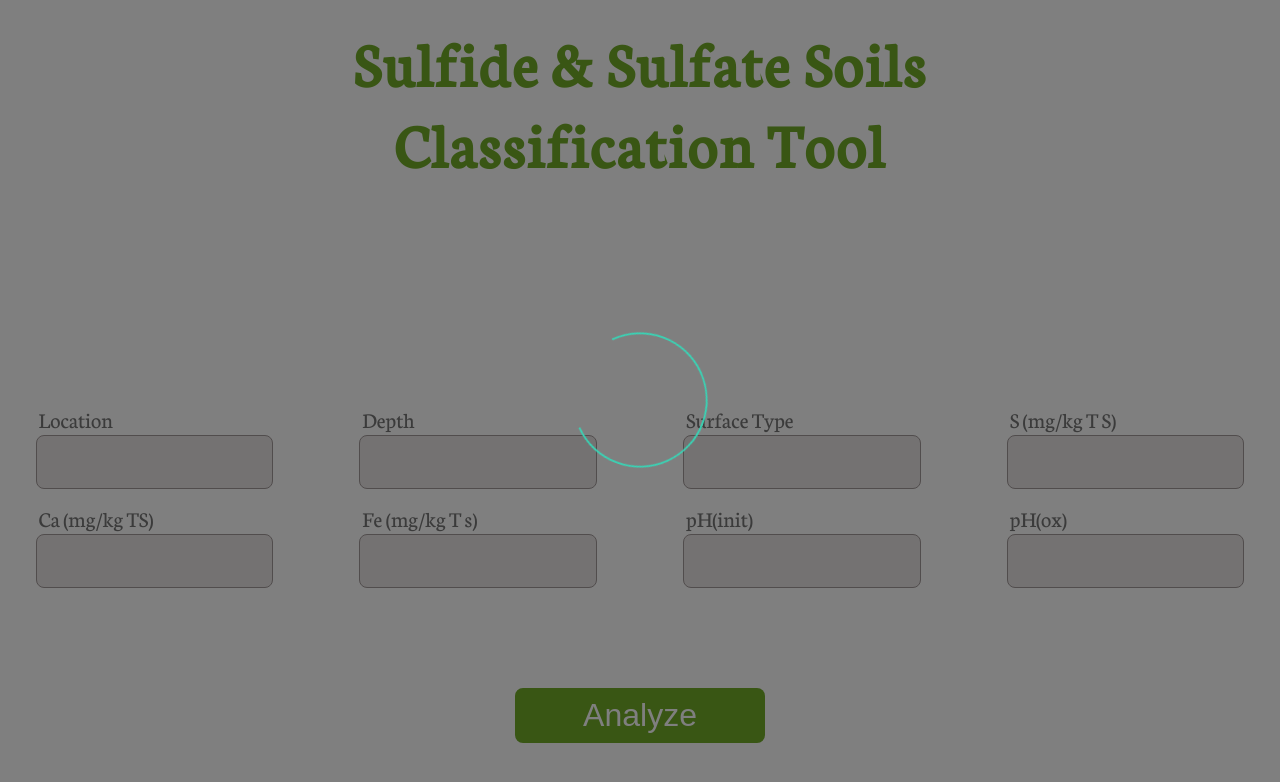
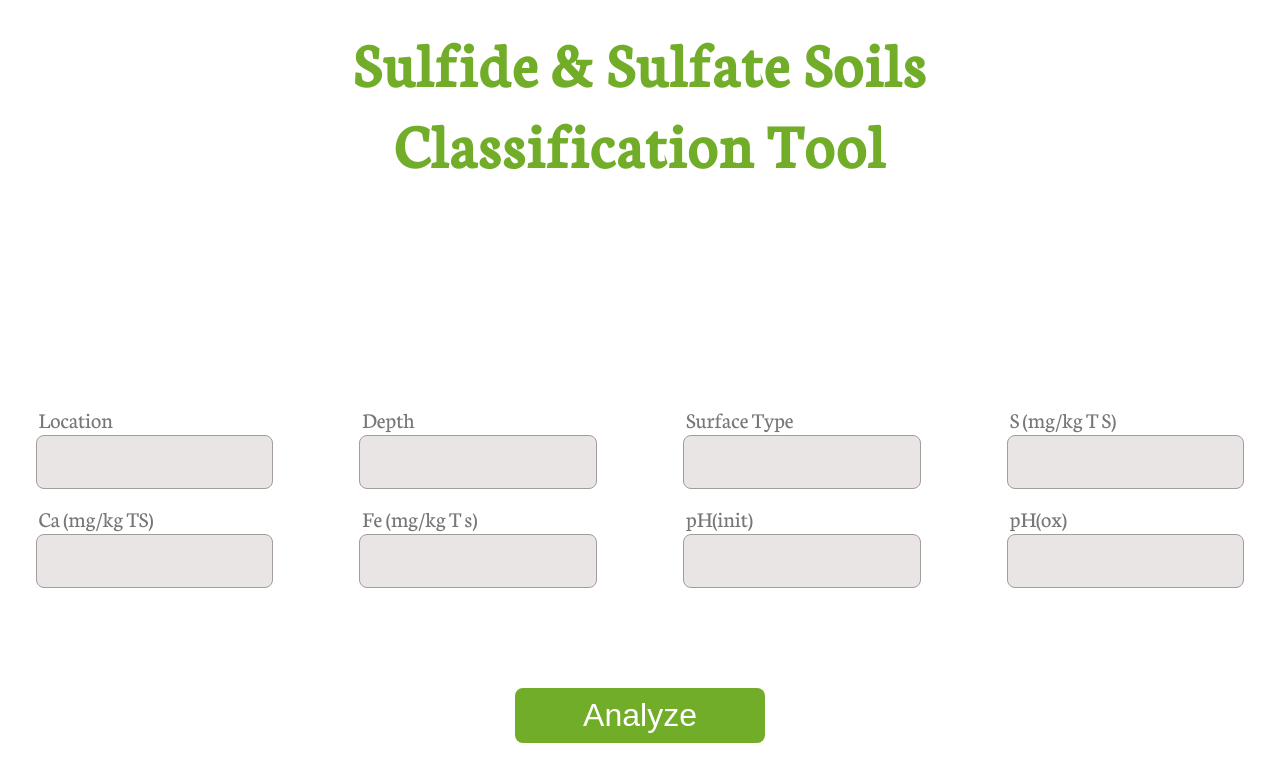
Before and after one commit to CasperKristiansson/AL1523-Digitalisation-and-Innovation-for-Sustainable-Development, a React (Create React App) app: page / in a window 1280 px wide. Shown: the top 782 px of the page. Built offline with nearby package versions, Linux system fonts and the light colour scheme.

Commit message:
Loader activate function

```diff
--- a/src/Components/loader.tsx
+++ b/src/Components/loader.tsx
@@ -17,14 +17,18 @@ const useStyles = createUseStyles({
     },
 });
 
-export const Loader: React.FC<{}> = (): JSX.Element => {
+export const Loader: React.FC<{ show: boolean }> = ({ show }): JSX.Element => {
 	const classes = useStyles();
 
 	return (
 		<>
-			<div className={classes.Overlay}>
-                <FadeLoader color="#36d7b7" size={150}/>
-            </div>
+            {show ?
+                <div className={classes.Overlay}>
+                    <FadeLoader color="#36d7b7" size={150}/>
+                </div>
+                :
+                null
+            }
 		</>
 	);
 };
--- a/src/Pages/tool.tsx
+++ b/src/Pages/tool.tsx
@@ -27,6 +27,7 @@ const useStyles = createUseStyles({
 export const Tool: React.FC<{}> = (): JSX.Element => {
 	const classes = useStyles();
 
+	const [loading, setLoading] = React.useState(false);
 	const [state, setState] = React.useState({
 		location: "",
 		depth: "",
@@ -38,14 +39,18 @@ export const Tool: React.FC<{}> = (): JSX.Element => {
 		pHox: "",
 	});
 
+	const handleAnalyzeClick = () => {
+		setLoading(true);
+	};
+
 	return (
 		<>
-			<Loader />
+			<Loader show={loading} />
 			<Header />
 			<Input setState={setState} state={state}/>
 			<div className={classes.ButtonWrapper}>
 				<button className={classes.Button}
-
+					onClick={handleAnalyzeClick}
 				>Analyze</button>
 			</div>
 		</>
```
